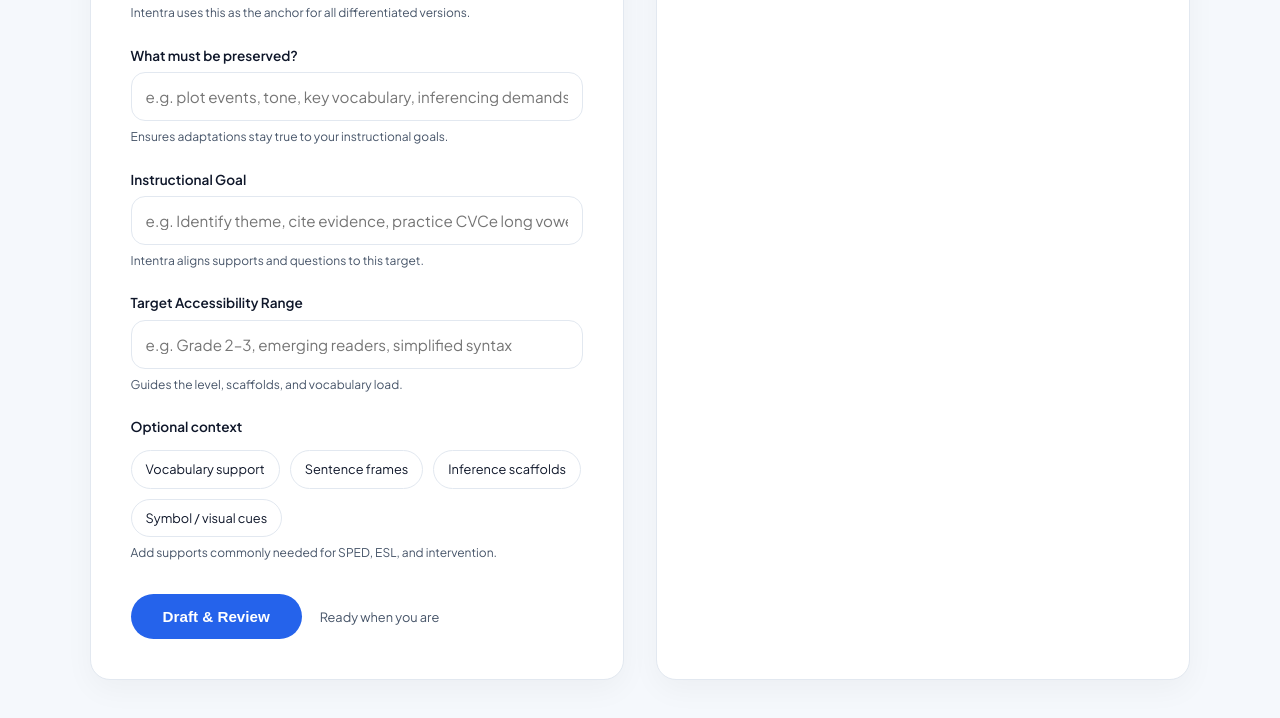
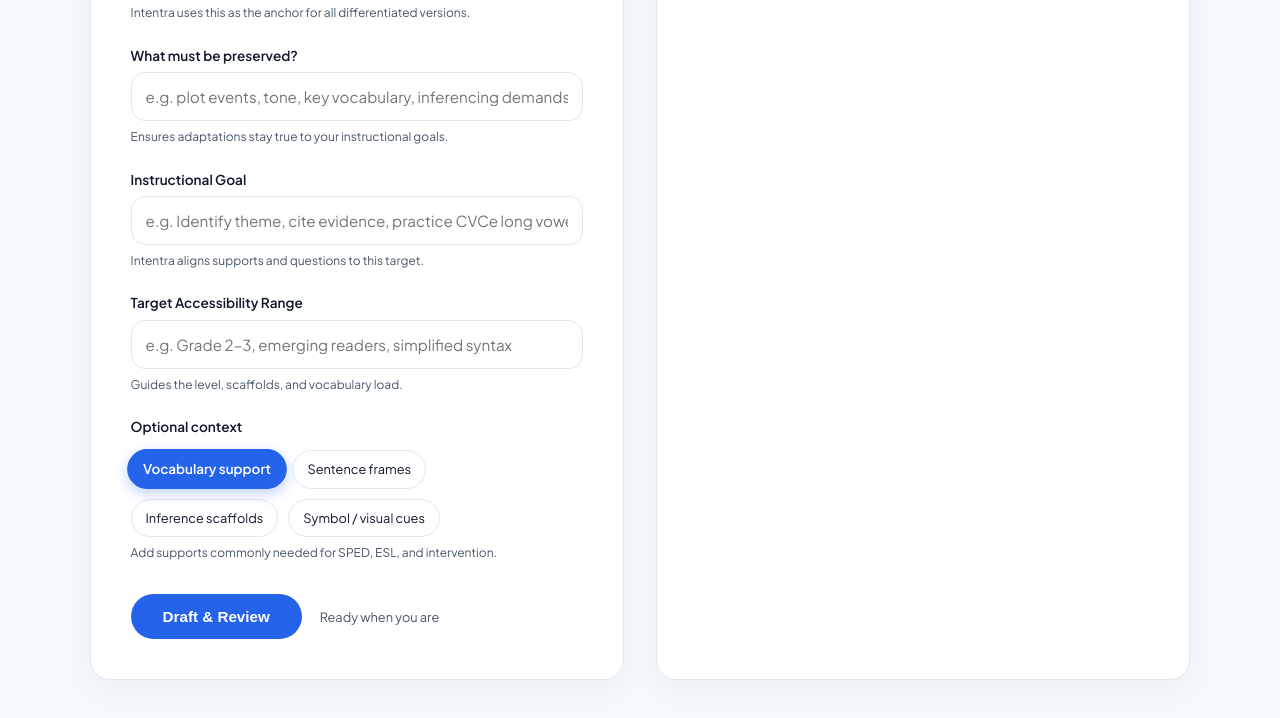
Before and after one commit to juansanchezmercedes/Intentra, a website: page public/index.html in a window 1280 px wide. Both pictures are taken after a click on the element "Vocabulary support". Shown: the part 926-1644 px from the top of the page. Drawn offline with Linux system fonts and the light colour scheme.

Commit message:
feat: add active state and click interaction to optional context pills

```diff
--- a/public/app.js
+++ b/public/app.js
@@ -4,6 +4,16 @@
 const btn = document.querySelector(".btn-primary");
 const status = document.querySelector(".status-text");
 const placeholder = document.querySelector(".output-placeholder");
+
+// Function to set up pill selection for optional context
+function setupPills() {
+  document.querySelectorAll(".pill").forEach(pill => {
+    pill.addEventListener("click", (e) => {
+      e.preventDefault();
+      pill.classList.toggle("active");
+    });
+  });
+}
 
 // Function to set up collapsible sections
 function setupCollapsibles() {
@@ -17,6 +27,9 @@
     });
   });
 }
+
+// Initialize pills on page load
+document.addEventListener("DOMContentLoaded", setupPills);
 
 btn.addEventListener("click", async () => {
   const originalText = document.querySelector("textarea").value;
--- a/public/index.html
+++ b/public/index.html
@@ -143,11 +143,24 @@
       font-size: 0.8rem;
       cursor: pointer;
       transition: all 0.2s ease;
+      background: #ffffff;
+      color: var(--text-main);
+      user-select: none;
     }
 
     .pill:hover {
       background: var(--primary-soft);
       border-color: var(--primary);
+      color: var(--primary);
+    }
+
+    .pill.active {
+      background: var(--primary);
+      border-color: var(--primary);
+      color: #ffffff;
+      font-weight: 600;
+      box-shadow: 0 4px 12px rgba(37, 99, 235, 0.3);
+      transform: scale(1.05);
     }
 
     .button-row {
```
